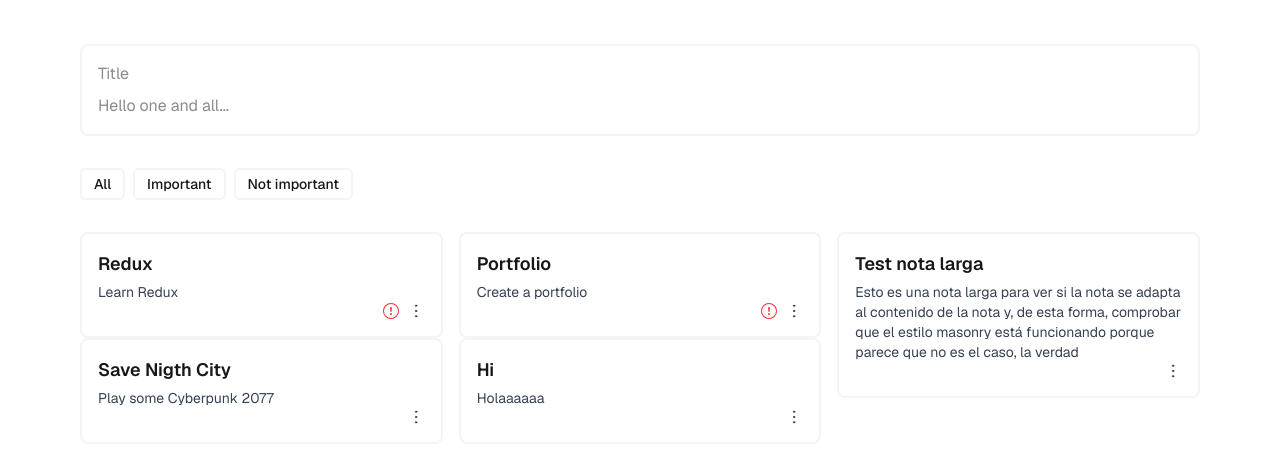
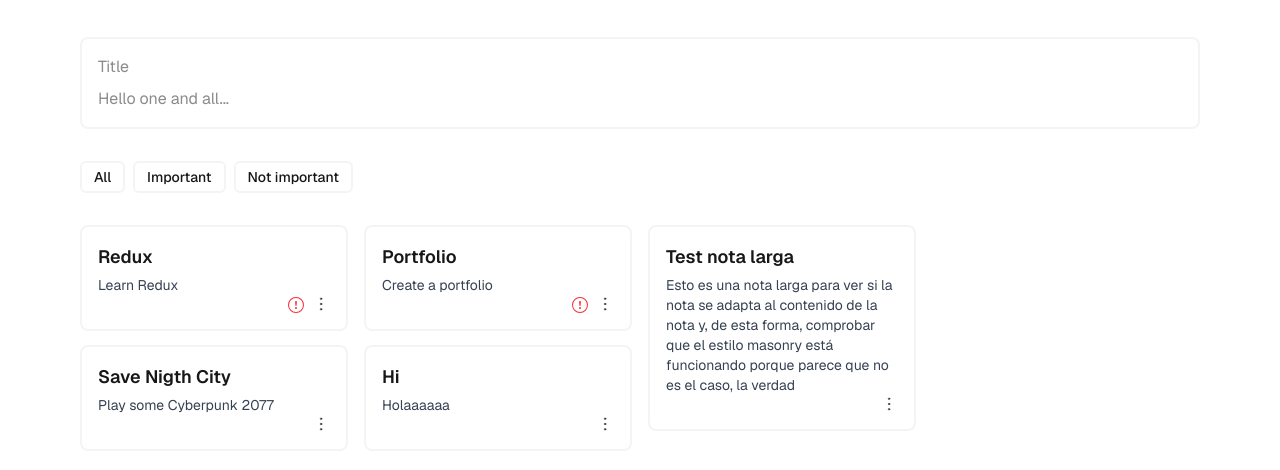
Before and after one commit to LaraBerenguer/notes-app, a Next.js app: page / in a window 1280 px wide. Shown: the part 156-626 px from the top of the page. Built offline with nearby package versions, Linux system fonts and the light colour scheme; data requests are answered from the project's data file.

Commit message:
Improve separation size between columns and notes

```diff
--- a/src/components/NoteCard.tsx
+++ b/src/components/NoteCard.tsx
@@ -32,7 +32,7 @@ const NoteCard = ({ note, onClick, onDelete, onEdit }: NoteCardProps) => {
     };
 
     return (
-        <div className="note-card flex flex-col border-2 border-gray-100 p-4 rounded-lg bg-transparent w-full" onClick={onClick}>
+        <div className="note-card break-inside-avoid flex flex-col mb-[5%] border-2 border-gray-100 p-4 rounded-lg bg-transparent w-full" onClick={onClick}>
             <section id="note-card--content">
                 {isEditing ? (
                     <div className="flex flex-col gap-2">
--- a/src/components/NotesList.module.css
+++ b/src/components/NotesList.module.css
@@ -1,3 +1,3 @@
 .noteList {
-    columns: 300px;
+    columns: 250px;
 }
```
